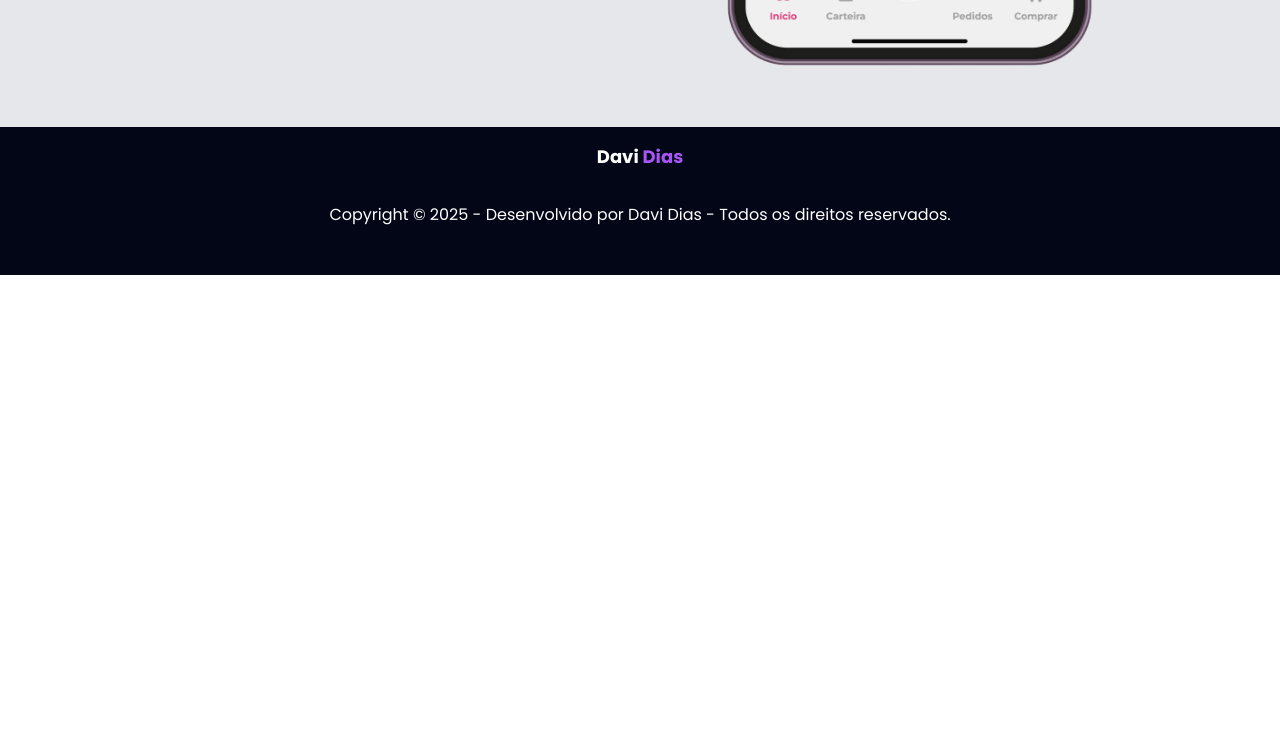
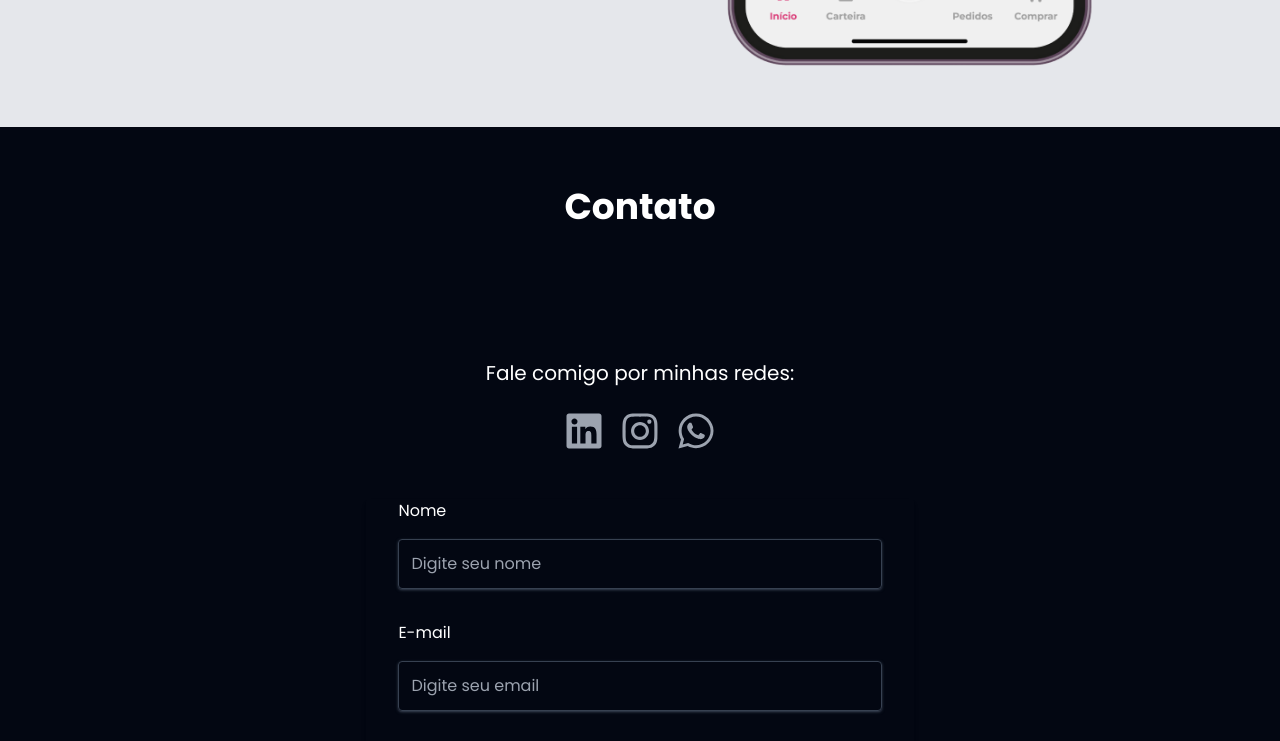
Before and after one commit to DaviGDias/portifolio, a Next.js app: page / in a window 1280 px wide. Shown: the part 4540-5281 px from the top of the page. Before the commit the page ends 4815 px from the top, so only its background shows below. Built offline with nearby package versions, Linux system fonts and the light colour scheme.

Commit message:
Update Home.tsx

```diff
--- a/components/Home/Home.tsx
+++ b/components/Home/Home.tsx
@@ -9,6 +9,8 @@ import Section6 from './Section6/Section6'
 
 import AOS from 'aos';
 import 'aos/dist/aos.css'; // You can also use <link> for styles
+import Contato from './Contato/contato'
+
 
 
 const Home = () => {
@@ -34,6 +36,7 @@ const Home = () => {
       <Section3 />
       <Section4 />
       <Section6 />
+      <Contato />
     </div>
   )
 }
```
